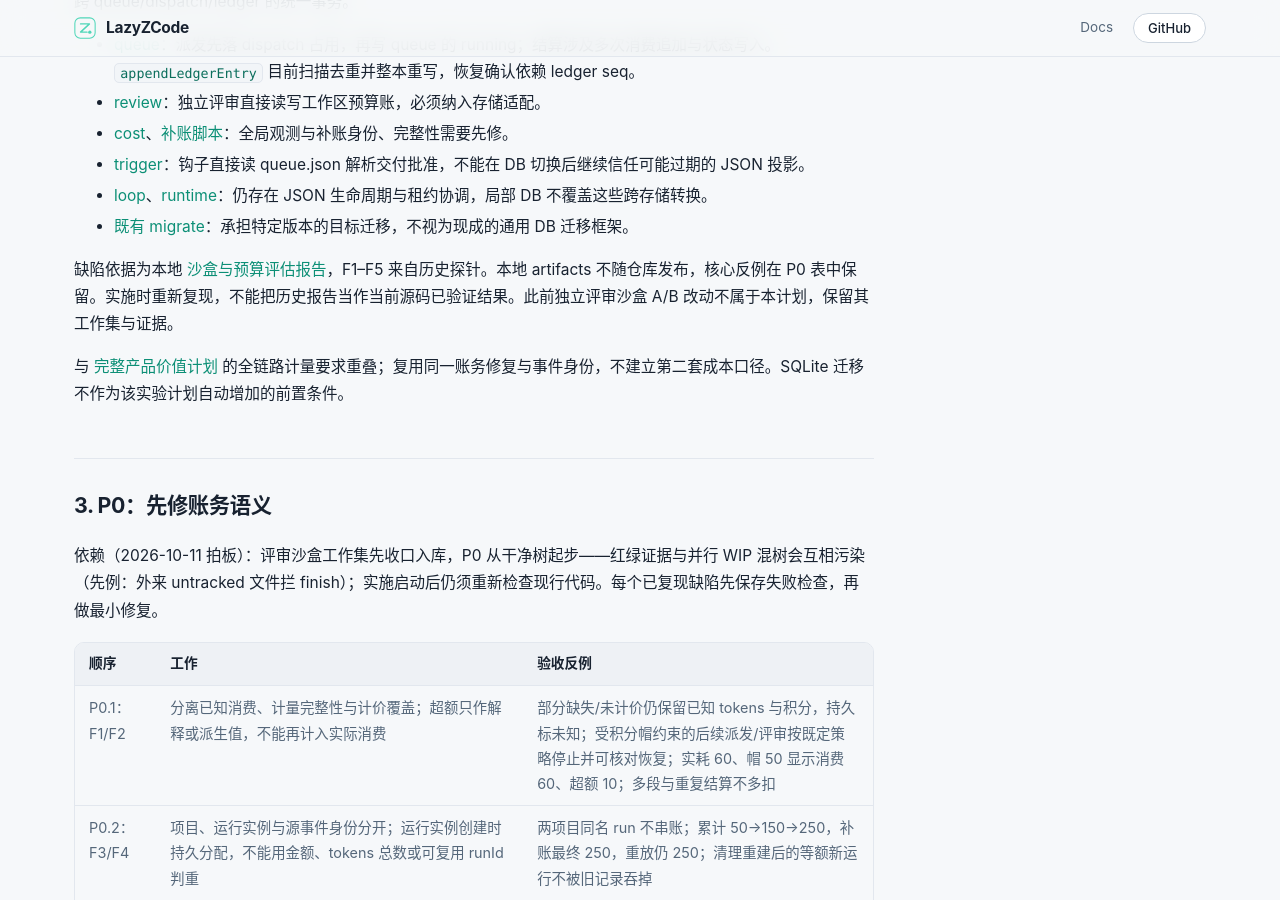
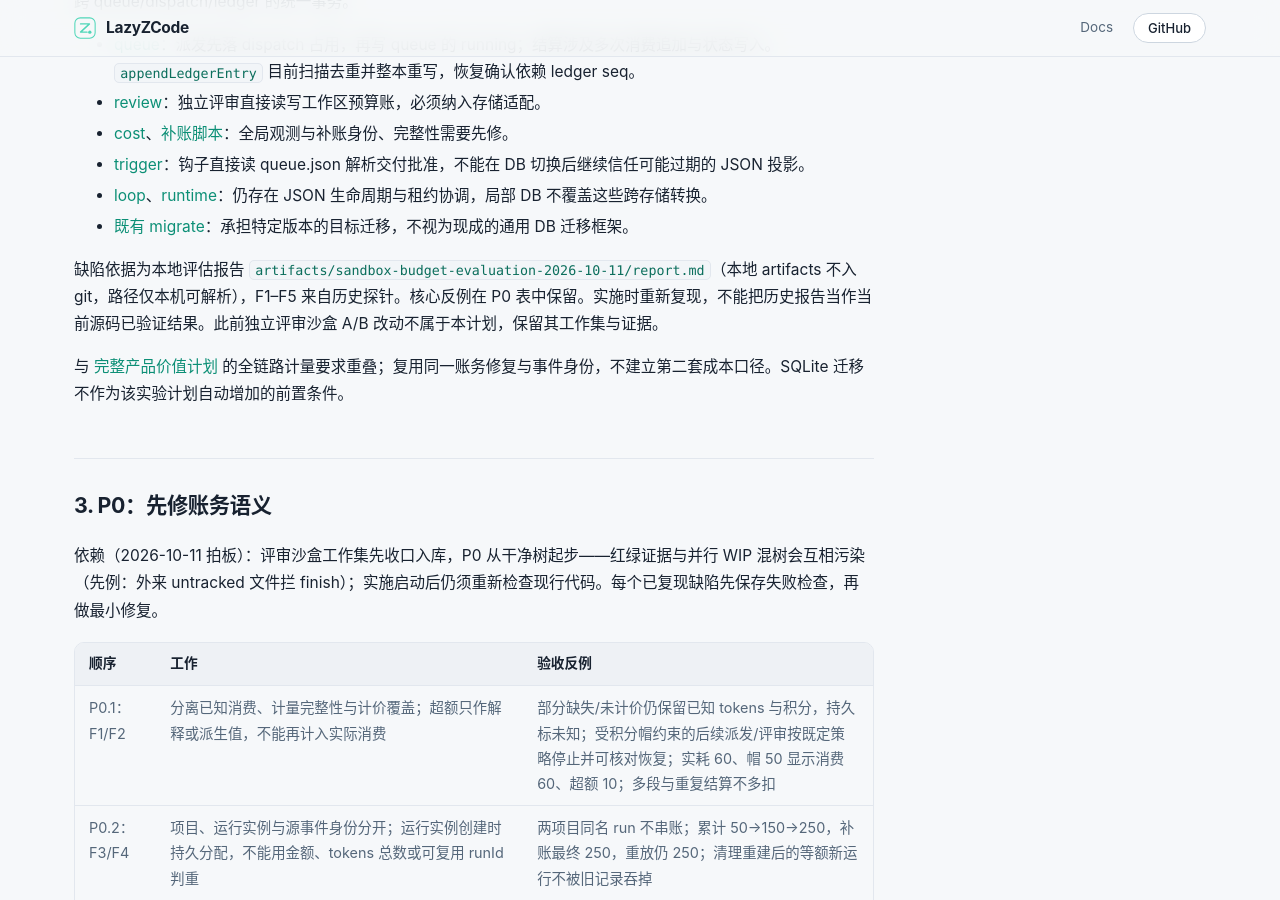
Before and after one commit to Acfufu/lazyzcode, a Jekyll site: the page built from docs/plan-lzy-sqlite-state.md, in a window 1280 px wide and 900 px high, scrolled down 1298 px. Built offline with Jekyll 4.4.1, drawn with Linux system fonts in a browser that asks for light colours; our own code applies the rules of GitHub Pages for plain Markdown files.

Commit message:
fix(test): 锁忙回归测试补显式沙盒注入——本测试无假引擎，wrapper 不自动注入 prepareSandbox，Linux/Windows 无 Seatbelt 先撞 sandbox-unavailable 到不了锁判定（spoof platform 实证复现＋修后 9/9 绿；沿 9cbcc87 test-only 先例）；docs: SQLite 计划的 artifacts 报告引用改代码 span（该目录不入 git，CI docs-links 断链）

```diff
--- a/docs/plan-lzy-sqlite-state.md
+++ b/docs/plan-lzy-sqlite-state.md
@@ -34,7 +34,7 @@ SQLite 不改变 OS 沙盒边界，不等于供应商余额，也不能把逐段
 - [loop](../core/loop.js)、[runtime](../core/runtime.js)：仍存在 JSON 生命周期与租约协调，局部 DB 不覆盖这些跨存储转换。
 - [既有 migrate](../core/migrate.js)：承担特定版本的目标迁移，不视为现成的通用 DB 迁移框架。
 
-缺陷依据为本地 [沙盒与预算评估报告](../artifacts/sandbox-budget-evaluation-2026-10-11/report.md)，F1–F5 来自历史探针。本地 artifacts 不随仓库发布，核心反例在 P0 表中保留。实施时重新复现，不能把历史报告当作当前源码已验证结果。此前独立评审沙盒 A/B 改动不属于本计划，保留其工作集与证据。
+缺陷依据为本地评估报告 `artifacts/sandbox-budget-evaluation-2026-10-11/report.md`（本地 artifacts 不入 git，路径仅本机可解析），F1–F5 来自历史探针。核心反例在 P0 表中保留。实施时重新复现，不能把历史报告当作当前源码已验证结果。此前独立评审沙盒 A/B 改动不属于本计划，保留其工作集与证据。
 
 与 [完整产品价值计划](plan-native-product-value.md) 的全链路计量要求重叠；复用同一账务修复与事件身份，不建立第二套成本口径。SQLite 迁移不作为该实验计划自动增加的前置条件。
 
```
Also changed, not shown: test/review-findings.contract.test.js (+4 -2 lines).
